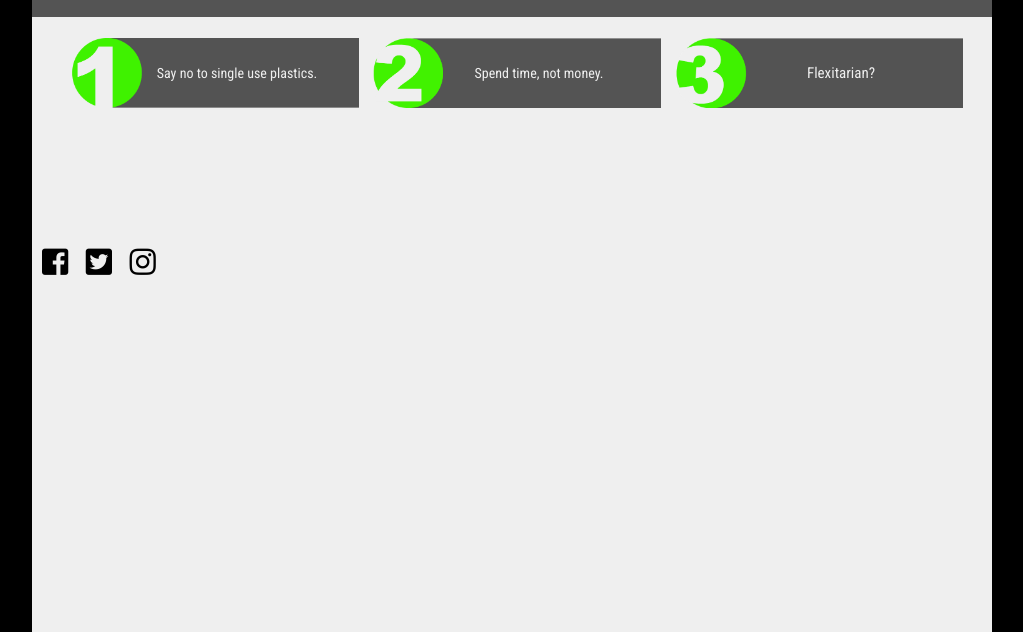
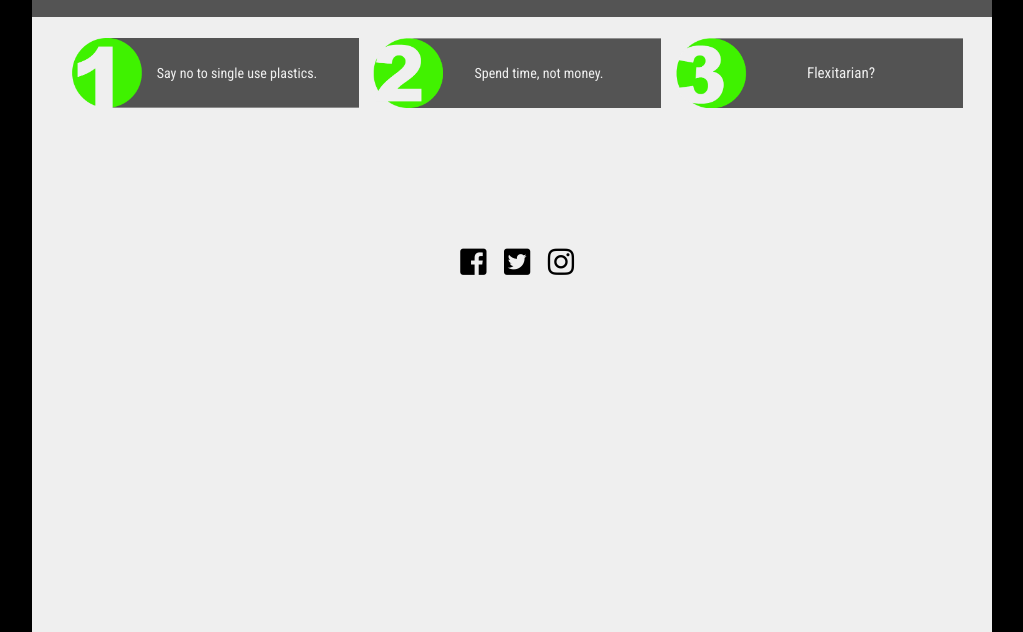
Before and after one commit to konzuk-alexandra/green-energy, a plain HTML site: page index.html in a window 1280 px wide. Shown: the part 743-1375 px from the top of the page, without its empty margins (128-1151 px from the left). Drawn offline with Linux system fonts and the light colour scheme.

Commit message:
Update style.css

```diff
--- a/css/style.css
+++ b/css/style.css
@@ -344,8 +344,7 @@ span {
 
 footer {
     height: 50px;
-    text-align: left;
-    position: sticky;
+    text-align: center;
     width: 100%;
     line-height: 2em;
     padding-top: 15px;
@@ -359,7 +358,7 @@ footer a {
 }
 
 footer a:hover {
-    color: #EFEFEF;
+    color: #3EF222;
 }
 
 @media only screen and (min-width: 50rem) {
```
